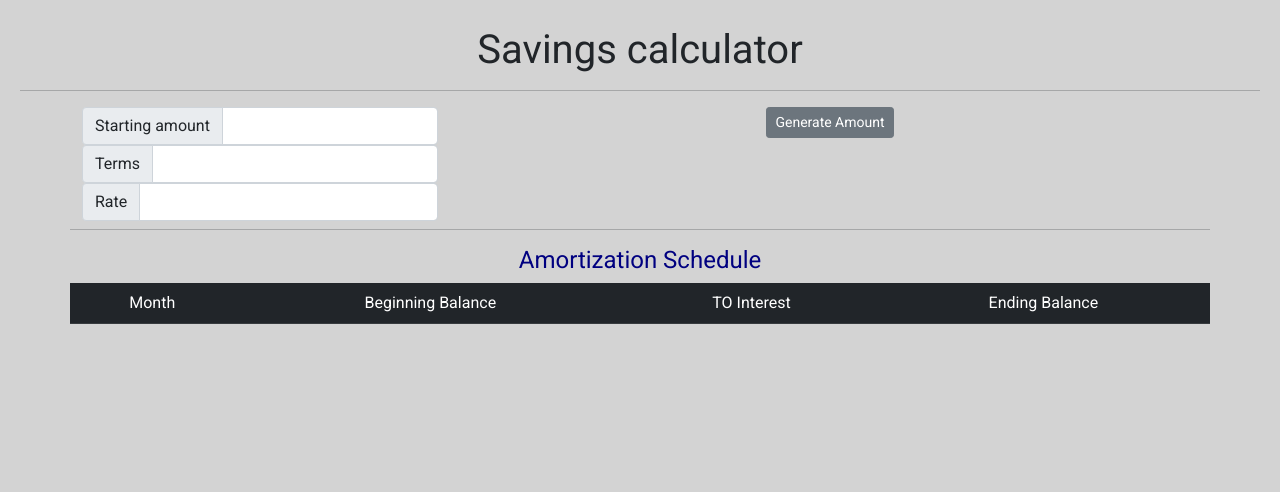
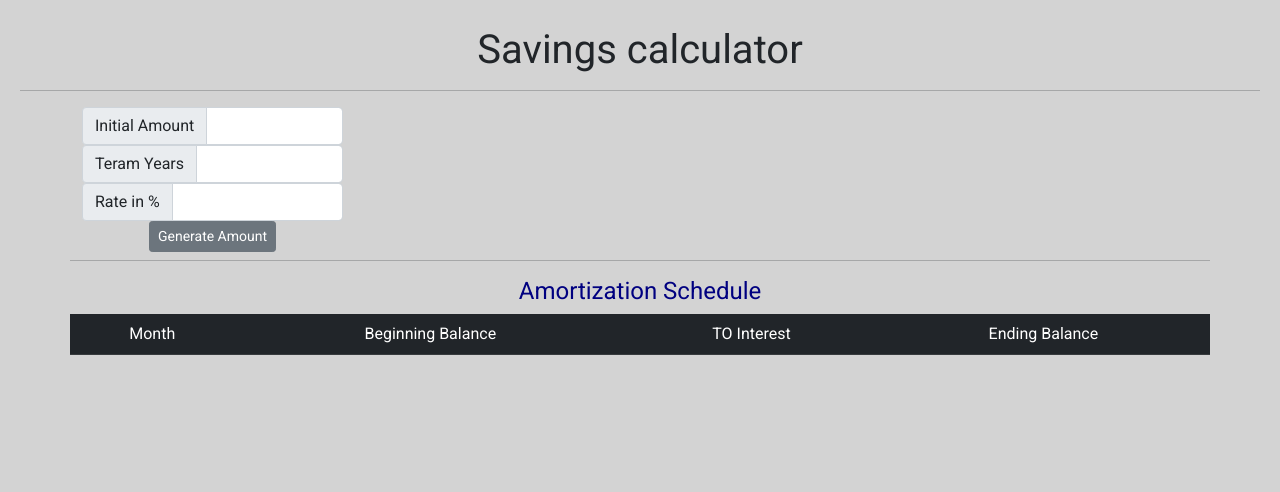
Before and after one commit to ndongaloris/Finances, a Flask app: page /savings in a window 1280 px wide. Shown: the part 64-556 px from the top of the page. Run offline with Flask 3, Linux system fonts and the light colour scheme; some libraries are stand-ins or nearby versions.

Commit message:
little touch into the savings page

```diff
--- a/templates/layout.html
+++ b/templates/layout.html
@@ -12,6 +12,7 @@
         integrity="sha384-1BmE4kWBq78iYhFldvKuhfTAU6auU8tT94WrHftjDbrCEXSU1oBoqyl2QvZ6jIW3" rel="stylesheet">
 
     <link rel="stylesheet" href="/static/styles.css">
+    <link rel="icon" href="/static/money.jpeg">
     <script src="https://kit.fontawesome.com/3ba60c7112.js" crossorigin="anonymous"></script>
 
     <link rel="preconnect" href="https://fonts.googleapis.com">
--- a/templates/loan.html
+++ b/templates/loan.html
@@ -15,15 +15,15 @@ Loan Calculator
                 <div class="col-md-3" id="loan_input">
                     <div class="input-group md">
                         <span class="input-group-text">Loan Amount</span>
-                        <input type="numeric" aria-label="First name" name="amount" class="form-control">
+                        <input type="number" aria-label="First name" name="amount" class="form-control">
                     </div>
                     <div class="input-group">
                         <span class="input-group-text">Interest Rate</span>
-                        <input type="numeric" aria-label="First name" name="rate" class="form-control">
+                        <input type="number" aria-label="First name" name="rate" class="form-control">
                     </div>
                     <div class="input-group">
                         <span class="input-group-text">Loan Term(s)</span>
-                        <input type="numeric" aria-label="First name" name="terms" class="form-control">
+                        <input type="number" aria-label="First name" name="terms" class="form-control">
                     </div>
                     <button type="submit" class=" btn btn-secondary btn-sm">
                         Generate Amount
--- a/templates/savings.html
+++ b/templates/savings.html
@@ -8,21 +8,19 @@
 
         <div class="container text-center">
             <div class="row">
-                <div class="col-4">
+                <div class="col-md-3">
                     <div class="input-group">
-                        <span class="input-group-text">Starting amount</span>
+                        <span class="input-group-text">Initial Amount</span>
                         <input type="number" aria-label="starting amount" name="starting_amount" class="form-control" />
                     </div>
                     <div class="input-group">
-                        <span class="input-group-text">Terms</span>
+                        <span class="input-group-text">Teram Years</span>
                         <input type="number" aria-label="years to save" name="terms" class="form-control" />
                     </div>
                     <div class="input-group">
-                        <span class="input-group-text">Rate</span>
+                        <span class="input-group-text">Rate in %</span>
                         <input type="number" aria-label="tate" name="rate" class="form-control" />
                     </div>
-                </div>
-                <div class="col" id="sButton">
                     <button type="submit" class="btn btn-secondary btn-sm">
                         Generate Amount
                     </button>
```
Also changed, not shown: static/money.jpeg (added).
